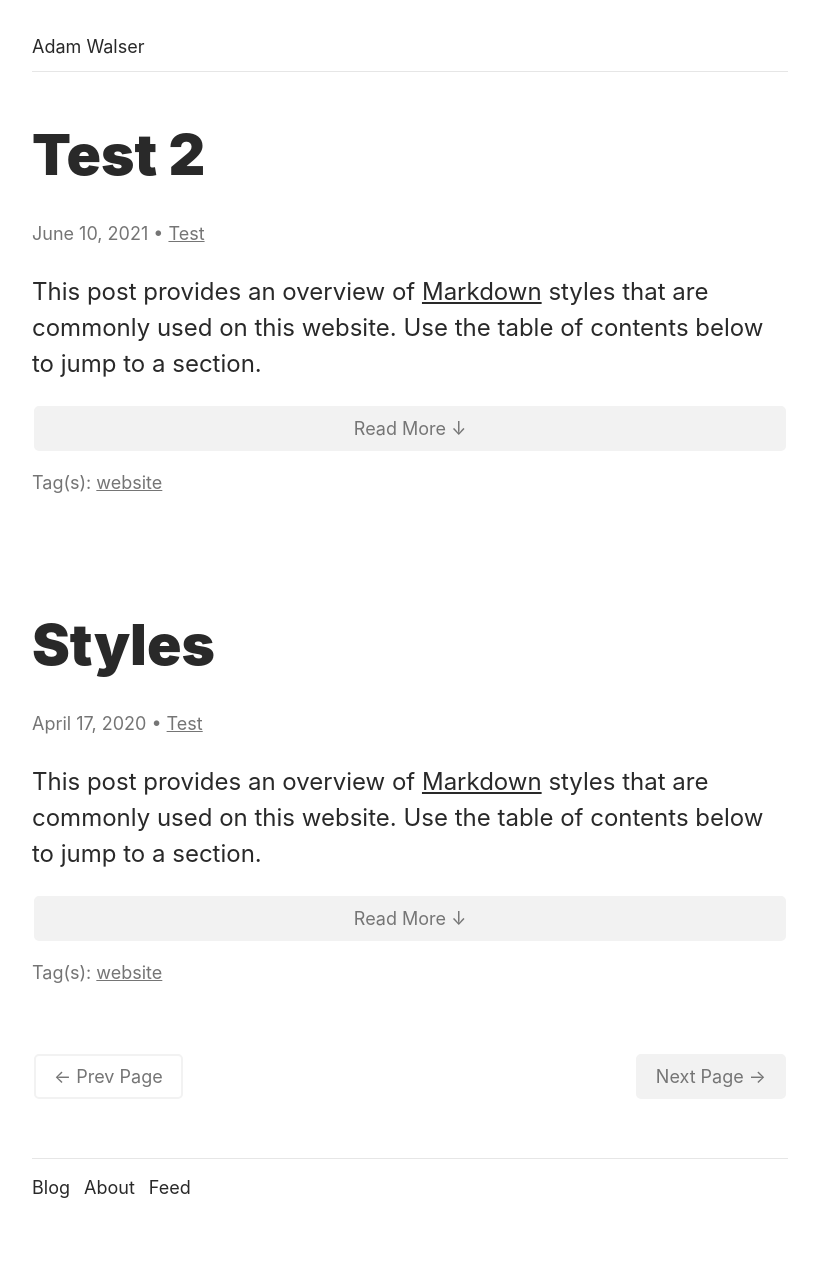
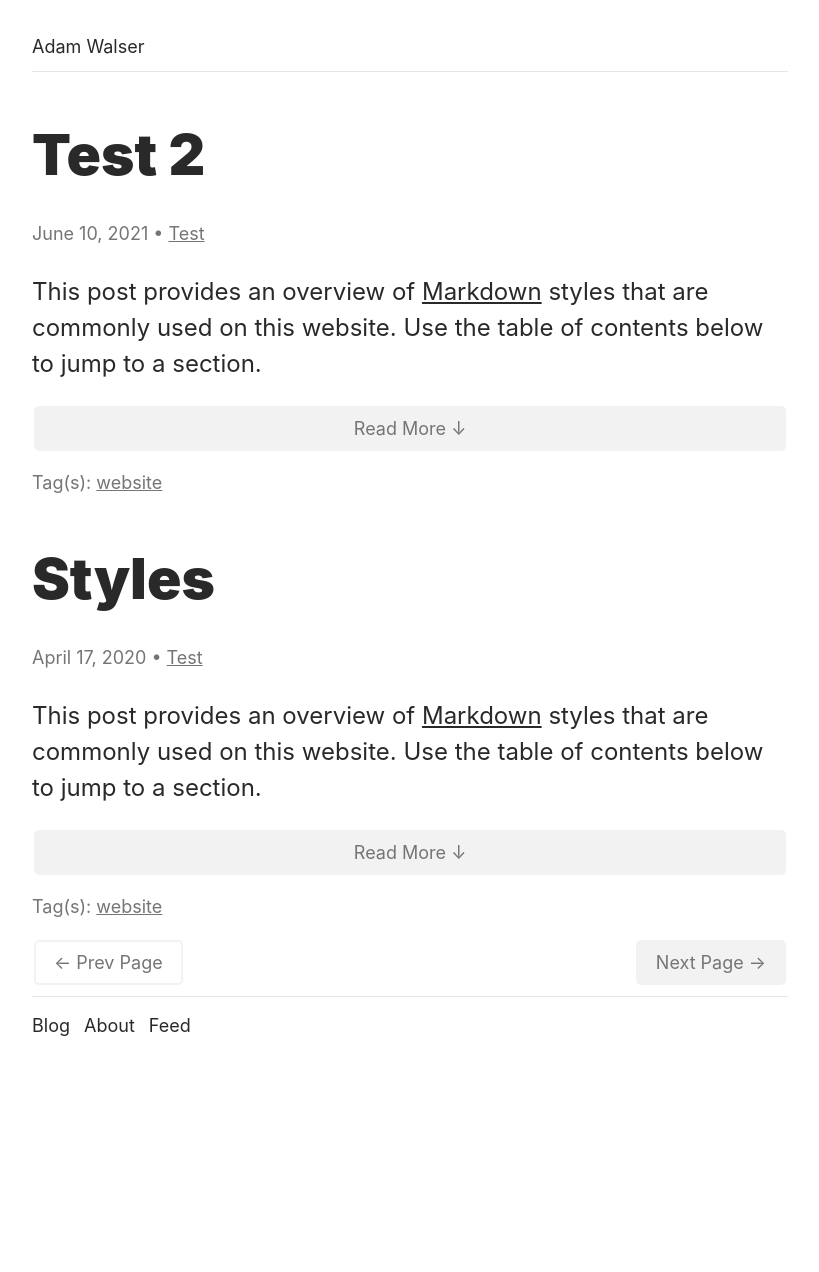
Before and after one commit to ajpwalser/ajpwalser.github.io, a Jekyll site: the page built from index.html, in a window 1280 px wide. Shown: the whole page, without its empty margins (230-1049 px from the left). Built offline with Jekyll 4.4.1, drawn with Linux system fonts in a browser that asks for light colours; some web fonts are replaced; the list of posts is cut into pages by our own code; after the commit the page ends 1110 px from its top, so only the background shows below that.

Commit message:
Update index.html

```diff
--- a/index.html
+++ b/index.html
@@ -27,7 +27,6 @@ description: Personal blog of Adam Walser.
 <p class="meta">{% for tag in post.tags %}Tag(s):
    <a href="{{ site.url }}/tags/#{{ tag | cgi_escape }}" title="Posts tagged “{{ tag }}”" rel="tag">{{ tag }}</a>{% unless forloop.last %}&nbsp;{% endunless %}{% endfor %}
 </p>
-<div class="spacer"></div>
 {% endfor %}
 
 <!-- pagination -->
@@ -44,5 +43,4 @@ description: Personal blog of Adam Walser.
    <span>Next Page →</span>
    {% endif %}
 </div>
-<div class="spacer"></div>
 {% endif %}
```
